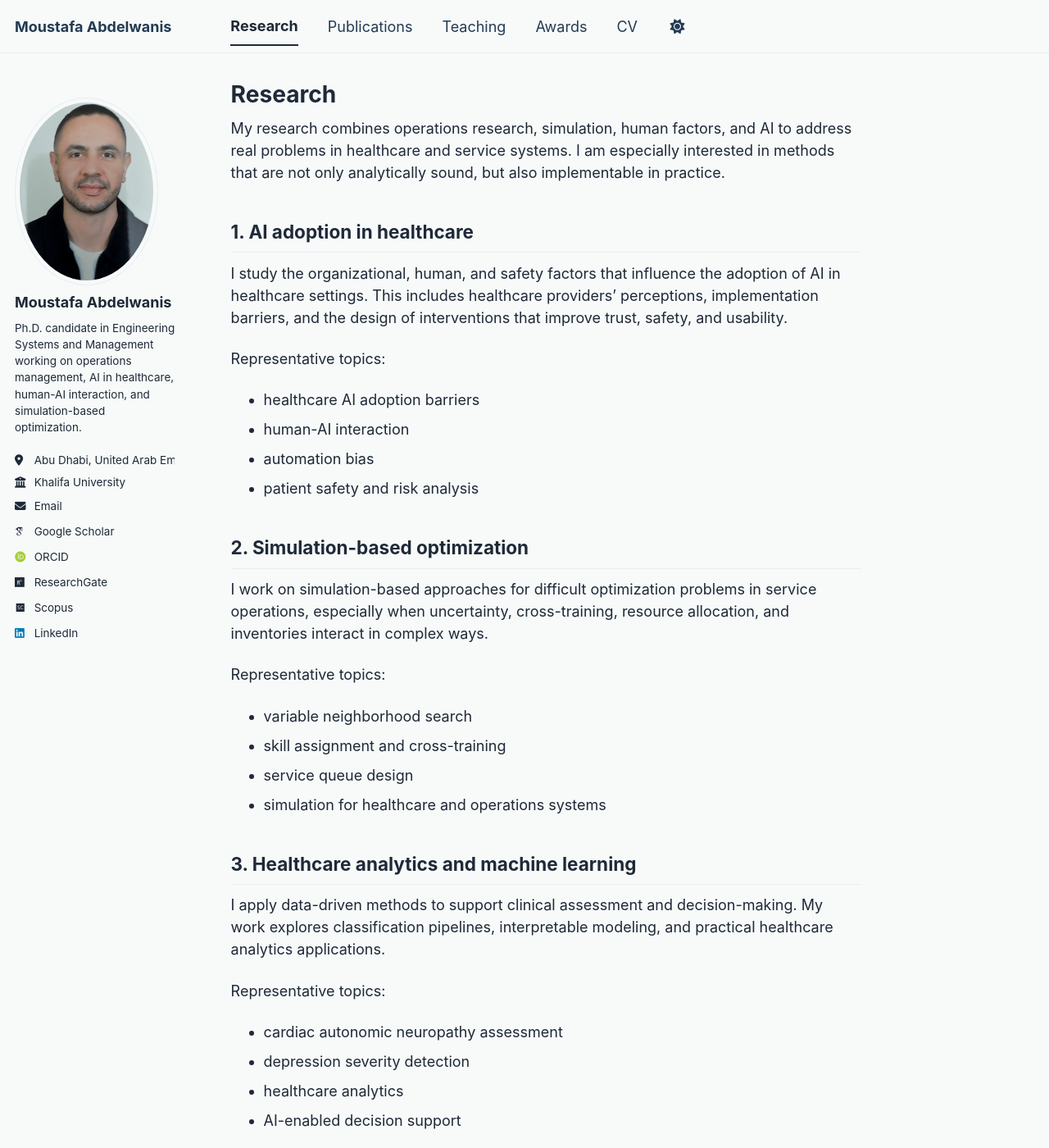
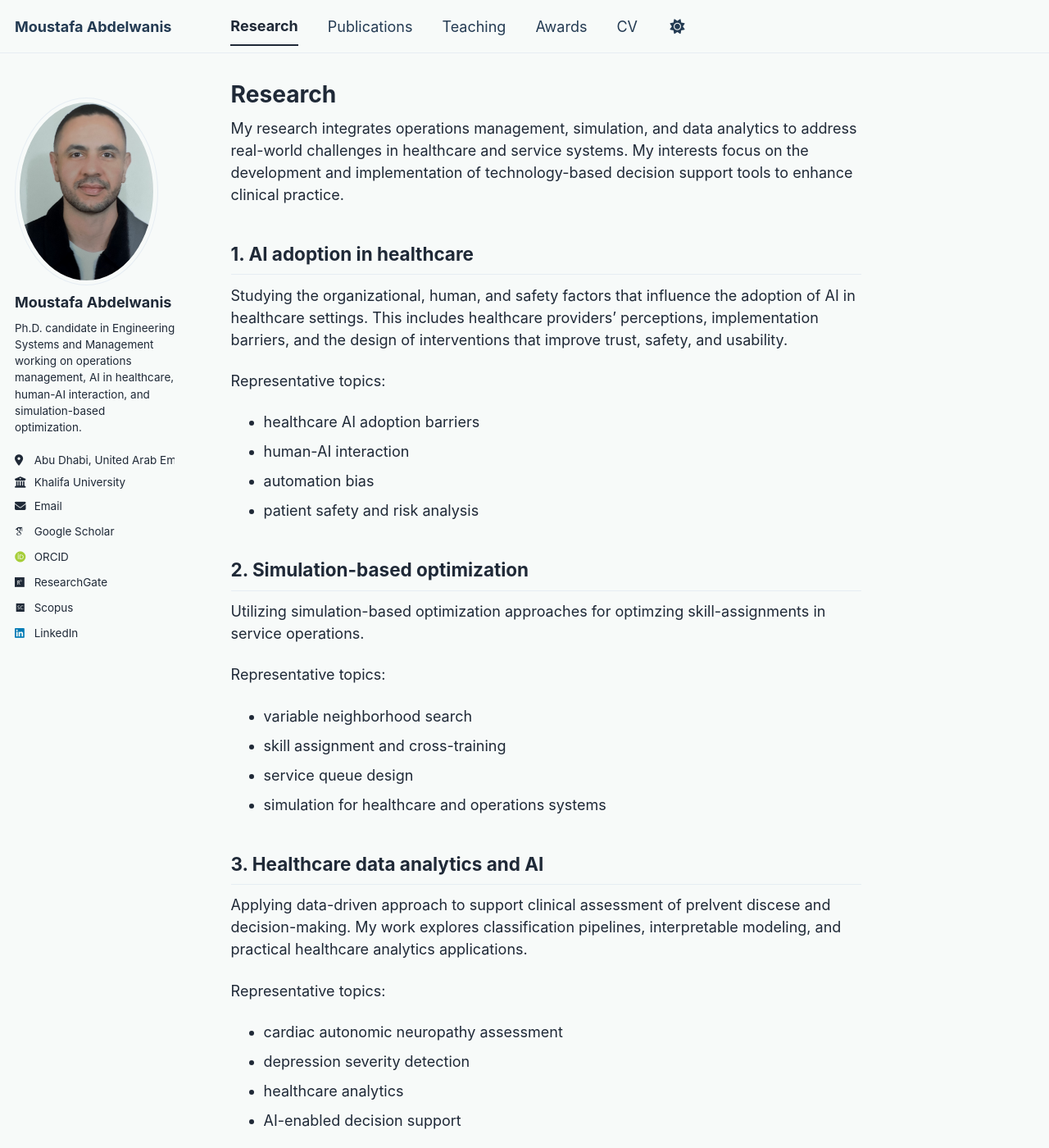
Before and after one commit to abdelwanismoustafa/abdelwanismoustafa.github.io, a Jekyll site: the page built from _pages/research.md, in a window 1280 px wide and 1400 px high. Shown: the whole window at 82% size. Built offline with Jekyll 4.4.1, drawn with Linux system fonts in a browser that asks for light colours; some web fonts are replaced; a script bundle is joined from its source files by our own code; library files that are not in the unit come from our copies.

Commit message:
Update research.md

```diff
--- a/_pages/research.md
+++ b/_pages/research.md
@@ -5,11 +5,11 @@ permalink: /research/
 author_profile: true
 ---
 
-My research combines operations research, simulation, human factors, and AI to address real problems in healthcare and service systems. I am especially interested in methods that are not only analytically sound, but also implementable in practice.
+My research integrates operations management, simulation, and data analytics to address real-world challenges in healthcare and service systems. My interests focus on the development and implementation of technology-based decision support tools to enhance clinical practice.
 
 ## 1. AI adoption in healthcare
 
-I study the organizational, human, and safety factors that influence the adoption of AI in healthcare settings. This includes healthcare providers' perceptions, implementation barriers, and the design of interventions that improve trust, safety, and usability.
+Studying the organizational, human, and safety factors that influence the adoption of AI in healthcare settings. This includes healthcare providers' perceptions, implementation barriers, and the design of interventions that improve trust, safety, and usability.
 
 Representative topics:
 - healthcare AI adoption barriers
@@ -19,7 +19,7 @@ Representative topics:
 
 ## 2. Simulation-based optimization
 
-I work on simulation-based approaches for difficult optimization problems in service operations, especially when uncertainty, cross-training, resource allocation, and inventories interact in complex ways.
+Utilizing simulation-based optimization approaches for optimzing skill-assignments in service operations.
 
 Representative topics:
 - variable neighborhood search
@@ -27,9 +27,9 @@ Representative topics:
 - service queue design
 - simulation for healthcare and operations systems
 
-## 3. Healthcare analytics and machine learning
+## 3. Healthcare data analytics and AI
 
-I apply data-driven methods to support clinical assessment and decision-making. My work explores classification pipelines, interpretable modeling, and practical healthcare analytics applications.
+Applying data-driven approach to support clinical assessment of prelvent discese and decision-making. My work explores classification pipelines, interpretable modeling, and practical healthcare analytics applications.
 
 Representative topics:
 - cardiac autonomic neuropathy assessment
```
